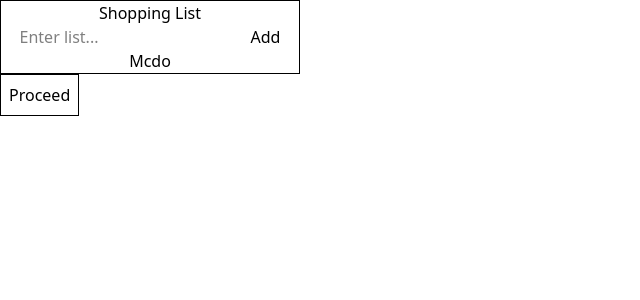
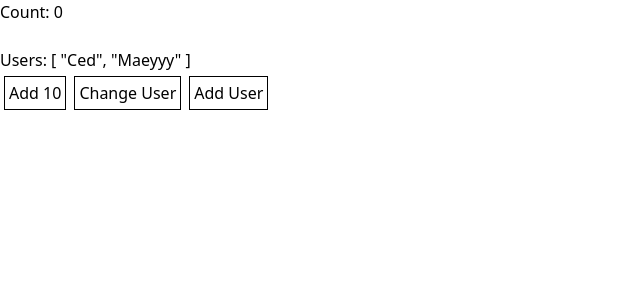
Before and after one commit to CedricKyle/my-vue-journey, a Vue app: page / in a window 1280 px wide. Shown: the top 300 px of the page, without its empty margins (0-640 px from the left). Built offline with nearby package versions, Linux system fonts and the light colour scheme.

Commit message:
Reactive

```diff
--- a/src/App.vue
+++ b/src/App.vue
@@ -1,7 +1,7 @@
 <script setup>
-  import EventHandler from './components/EventHandler.vue';
+  import Reactive from './components/Reactive.vue';
 </script>
 
 <template>
-  <EventHandler />
+  <Reactive />
 </template>
--- /dev/null
+++ b/src/components/Reactive.vue
@@ -0,0 +1,21 @@
+<script setup>
+  import { reactive } from 'vue';
+  // let initials = reactive({count: 0})
+
+  let letInitials = reactive({value: {counts: 0}, users:['Ced', 'Maeyyy']})
+
+  const changeUser = () => {
+    letInitials.users[0] = 'Kyle'
+  }
+</script>
+
+<template>
+  <!-- <h1>Count: {{ initials.count }}</h1>
+  <button @click="initials.count++">increment</button> -->
+
+  <h1>Count: {{ letInitials.value.counts }}</h1><br>
+  <h1>Users: {{ letInitials.users }}</h1>
+  <button @click="letInitials.value.counts+=10" class="border p-1 m-1">Add 10</button>
+  <button @click="changeUser" class="border p-1 m-1">Change User</button>
+  <button @click="letInitials.users.push('Ming')" class="border p-1 m-1">Add User</button>
+</template>
```
